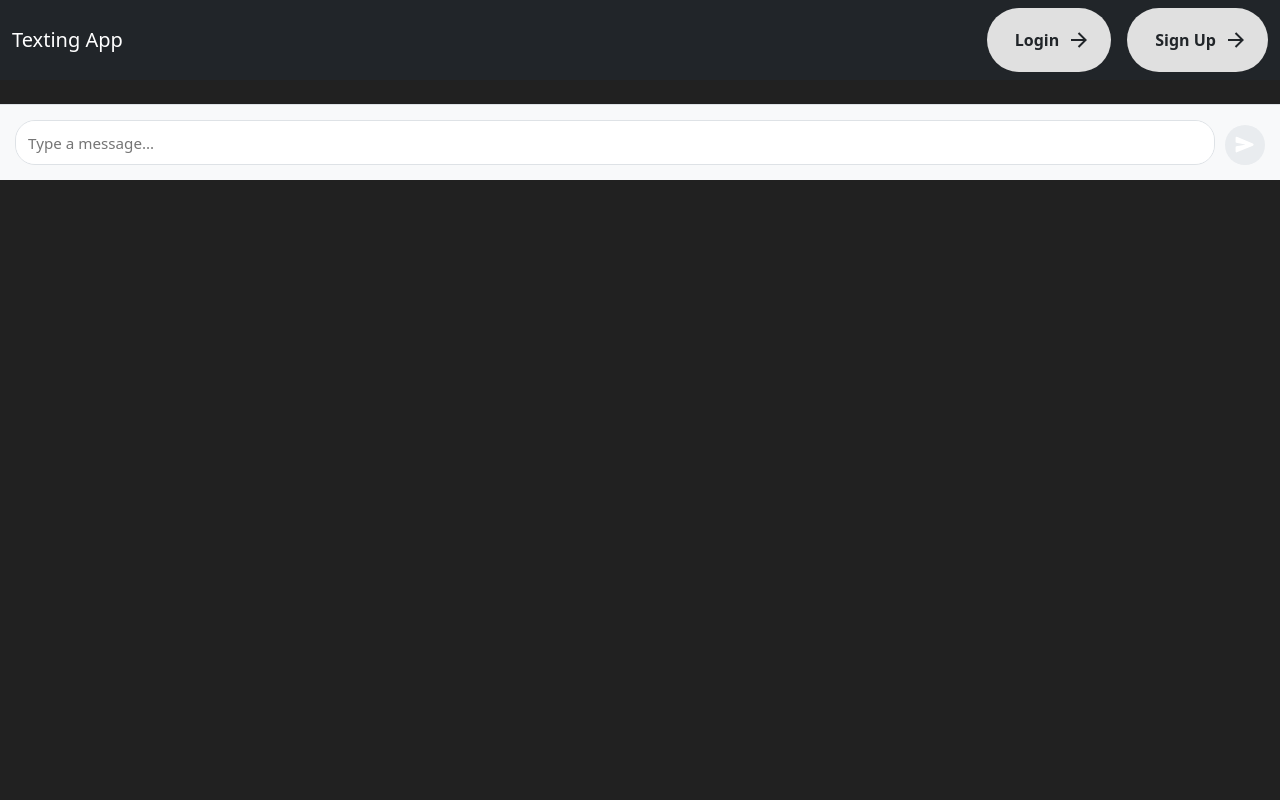
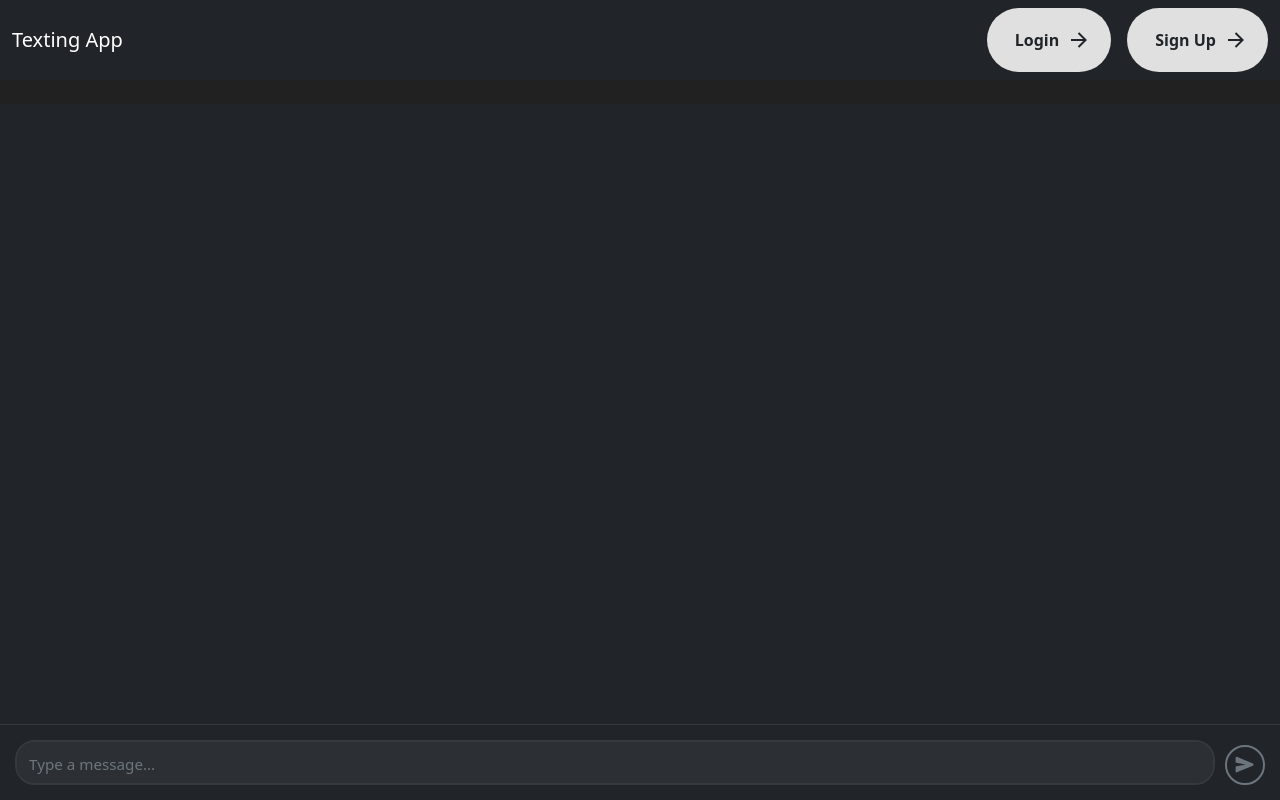
Before and after one commit to Udayjain115/Texting-App, a React (Vite) app in the folder Texting-Frontend/: page / in a window 1280 px wide. Built offline with nearby package versions, Linux system fonts and the light colour scheme.

Commit message:
Updated Styling of messagelist, and input components

```diff
--- a/Texting-Frontend/src/components/MessageInput.jsx
+++ b/Texting-Frontend/src/components/MessageInput.jsx
@@ -29,7 +29,7 @@ const MessageInput = ({ onSendMessage }) => {
   }, [message]);
 
   return (
-    <StyledWrapper>
+    <>
       <form
         onSubmit={handleSubmit}
         className="message-form">
@@ -48,65 +48,8 @@ const MessageInput = ({ onSendMessage }) => {
           <IoSend />
         </button>
       </form>
-    </StyledWrapper>
+    </>
   );
 };
 
-const StyledWrapper = styled.div`
-  .message-form {
-    display: flex;
-    align-items: flex-end;
-    gap: 10px;
-    padding: 15px;
-    background: #f8f9fa;
-    border-top: 1px solid #dee2e6;
-  }
-
-  textarea {
-    flex: 1;
-    padding: 12px;
-    border: 1px solid #dee2e6;
-    border-radius: 20px;
-    resize: none;
-    max-height: 150px;
-    font-size: 0.95rem;
-    line-height: 1.4;
-    outline: none;
-    transition: border-color 0.2s;
-
-    &:focus {
-      border-color: #212529;
-    }
-  }
-
-  .send-button {
-    background: #212529;
-    color: white;
-    border: none;
-    border-radius: 50%;
-    width: 40px;
-    height: 40px;
-    display: flex;
-    align-items: center;
-    justify-content: center;
-    cursor: pointer;
-    transition: all 0.2s;
-
-    &:hover {
-      background: #343a40;
-      transform: scale(1.05);
-    }
-
-    &:disabled {
-      background: #e9ecef;
-      cursor: not-allowed;
-      transform: none;
-    }
-
-    svg {
-      font-size: 1.2rem;
-    }
-  }
-`;
-
 export default MessageInput;
--- /dev/null
+++ b/Texting-Frontend/src/components/MessageList.jsx
@@ -0,0 +1,43 @@
+import React, { useContext, useRef, useEffect } from 'react';
+import styled from 'styled-components';
+import { AuthContext } from '../context/AuthContext';
+
+const MessageList = ({ messages = [] }) => {
+  const { user } = useContext(AuthContext);
+  const messagesEndRef = useRef(null);
+
+  const scrollToBottom = () => {
+    messagesEndRef.current?.scrollIntoView({ behavior: 'smooth' });
+  };
+
+  useEffect(() => {
+    scrollToBottom();
+  }, [messages]);
+
+  return (
+    <>
+      <div className="messages-container">
+        {messages.map((message, index) => (
+          <div
+            key={index}
+            className={`message ${
+              message.senderId === user?.id ? 'sent' : 'received'
+            }`}>
+            <div className="message-content">
+              <p>{message.text}</p>
+              <span className="timestamp">
+                {new Date(message.timestamp).toLocaleTimeString([], {
+                  hour: '2-digit',
+                  minute: '2-digit',
+                })}
+              </span>
+            </div>
+          </div>
+        ))}
+        <div ref={messagesEndRef} />
+      </div>
+    </>
+  );
+};
+
+export default MessageList;
--- a/Texting-Frontend/src/index.css
+++ b/Texting-Frontend/src/index.css
@@ -1,5 +1,142 @@
 body {
   margin: 0;
   background-color: #212121;
-  color: #fff; /* optional: adjust global text color */
+  color: #fff;
 }
+
+/* Message List Styles */
+.messages-container {
+  padding: 20px;
+  overflow-y: auto;
+  height: calc(100vh - 140px);
+  background: #212529;
+}
+
+.messages-container::-webkit-scrollbar {
+  width: 6px;
+}
+
+.messages-container::-webkit-scrollbar-track {
+  background: #343a40;
+}
+
+.messages-container::-webkit-scrollbar-thumb {
+  background: #6c757d;
+  border-radius: 3px;
+}
+
+.message {
+  display: flex;
+  margin-bottom: 16px;
+}
+
+.message.sent {
+  justify-content: flex-end;
+}
+
+.message.sent .message-content {
+  background: #0d6efd;
+  border-radius: 15px 15px 0 15px;
+}
+
+.message.received {
+  justify-content: flex-start;
+}
+
+.message.received .message-content {
+  background: #343a40;
+  border-radius: 15px 15px 15px 0;
+}
+
+.message-content {
+  max-width: 70%;
+  padding: 10px 15px;
+  position: relative;
+}
+
+.message-content p {
+  margin: 0;
+  color: #fff;
+  font-size: 0.95rem;
+  word-wrap: break-word;
+}
+
+.message-content .timestamp {
+  display: block;
+  font-size: 0.75rem;
+  color: rgba(255, 255, 255, 0.7);
+  margin-top: 4px;
+  text-align: right;
+}
+
+/* Message Input Styles */
+.message-form {
+  display: flex;
+  align-items: flex-end;
+  gap: 10px;
+  padding: 15px;
+  background: #212529;
+  border-top: 1px solid #343a40;
+}
+
+.message-form textarea {
+  flex: 1;
+  padding: 12px;
+  border: 2px solid #343a40;
+  border-radius: 20px;
+  resize: none;
+  max-height: 150px;
+  font-size: 0.95rem;
+  line-height: 1.4;
+  outline: none;
+  transition: all 0.3s ease;
+  background: #2c3034;
+  color: #ffffff;
+  scrollbar-width: none;
+  -ms-overflow-style: none;
+}
+
+.message-form textarea::-webkit-scrollbar {
+  display: none;
+}
+
+.message-form textarea::placeholder {
+  color: #6c757d;
+}
+
+.message-form textarea:focus {
+  border-color: #ffffff;
+  box-shadow: 0 0 0 1px rgba(255, 255, 255, 0.1);
+}
+
+.send-button {
+  background: transparent;
+  color: white;
+  border: 2px solid #ffffff;
+  border-radius: 50%;
+  width: 40px;
+  height: 40px;
+  display: flex;
+  align-items: center;
+  justify-content: center;
+  cursor: pointer;
+  transition: all 0.3s ease;
+}
+
+.send-button:hover {
+  background: #ffffff;
+  color: #212529;
+  transform: scale(1.05);
+}
+
+.send-button:disabled {
+  background: transparent;
+  border-color: #6c757d;
+  color: #6c757d;
+  cursor: not-allowed;
+  transform: none;
+}
+
+.send-button svg {
+  font-size: 1.2rem;
+}
--- a/Texting-Frontend/src/pages/LandingPage.jsx
+++ b/Texting-Frontend/src/pages/LandingPage.jsx
@@ -6,25 +6,33 @@ import { AuthContext } from '../context/AuthContext';
 import { jwtDecode } from 'jwt-decode';
 import Header from '../components/Header';
 import MessageInput from '../components/MessageInput';
+import MessageList from '../components/MessageList';
+import { useState } from 'react';
 
 const LandingPage = () => {
   const { isLoggedIn, logout, user } = useContext(AuthContext);
-  console.log({ user });
   const navigate = useNavigate();
+  const [messages, setMessages] = useState([]);
 
   const handleSendMessage = (message) => {
-    // Handle sending message logic here
-    console.log('Sending message:', message);
+    const newMessage = {
+      text: message,
+      senderId: user.id,
+      timestamp: new Date().toISOString(),
+    };
+    setMessages([...messages, newMessage]);
   };
 
   return (
-    <>
+    <div className="d-flex flex-column vh-100">
       <Header />
-      <div className="chat-window">
-        {/* Messages list component */}
-        <MessageInput onSendMessage={handleSendMessage} />
+      <div className="flex-grow-1 position-relative">
+        <MessageList messages={messages} />
+        <div className="position-absolute bottom-0 w-100">
+          <MessageInput onSendMessage={handleSendMessage} />
+        </div>
       </div>
-    </>
+    </div>
   );
 };
 
```
